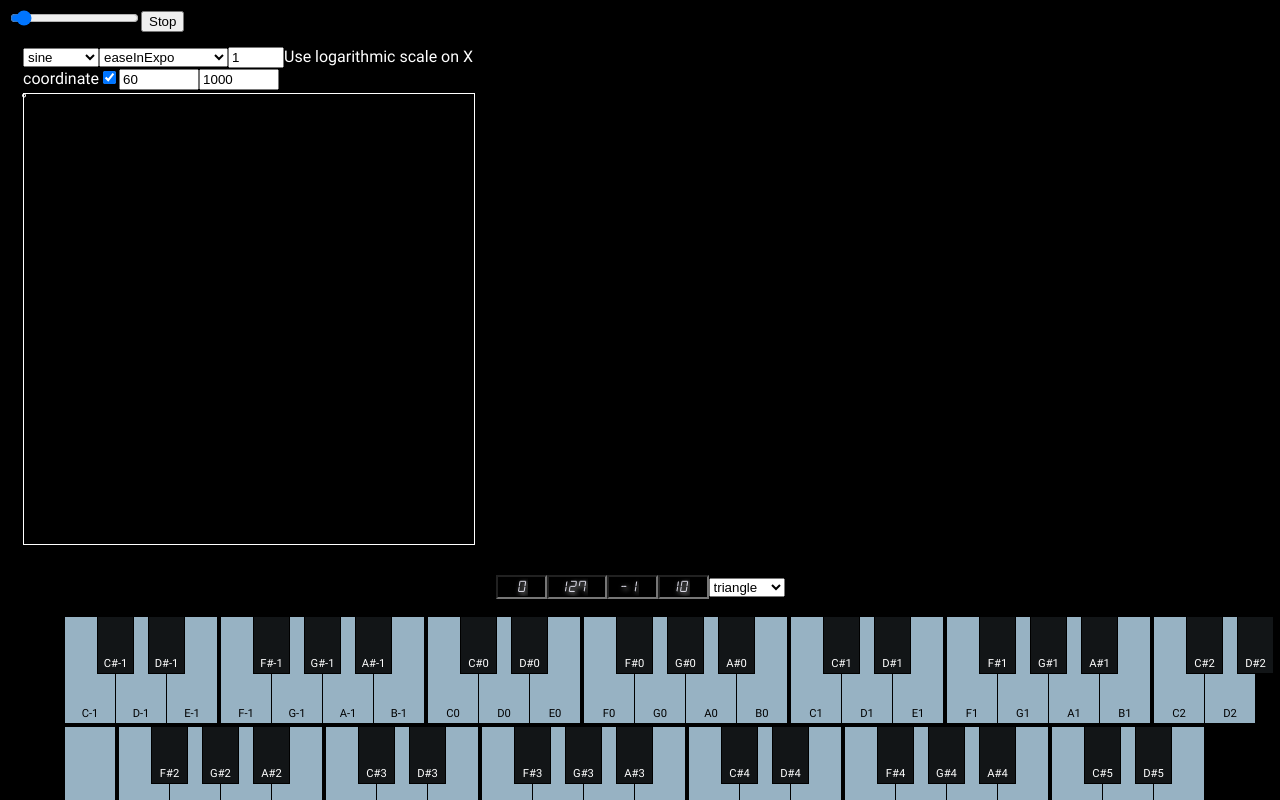
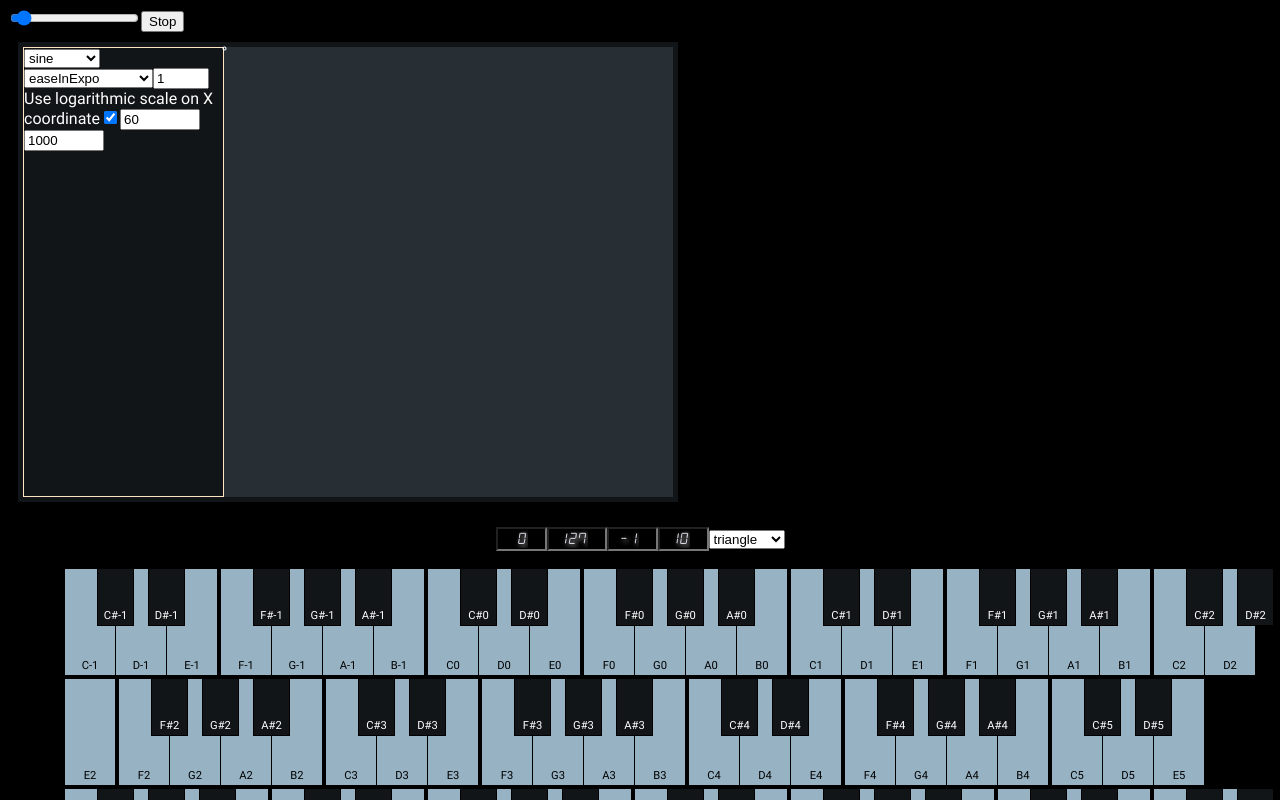
Before and after one commit to spacem/modular-synthesizer, an Angular app: page / in a window 1280 px wide. Shown: the top 800 px of the page. Built offline with nearby package versions, Linux system fonts and the light colour scheme.

Commit message:
Flexing the box for the Theremin component.

```diff
--- a/src/app/main-panel/modules/input-controllers/theremin/theremin.component.html
+++ b/src/app/main-panel/modules/input-controllers/theremin/theremin.component.html
@@ -1,4 +1,5 @@
-<div class="component-container">
+<section class="parameters">
+
 	<select title="Waveform type" [(ngModel)]="waveform" (ngModelChange)="setWaveform($event)">
 		<option *ngFor="let value of waveforms" [ngValue]="value" [selected]="value === waveform">{{value}}</option>
 	</select>
@@ -14,7 +15,8 @@
 	<input #minFrequencyInput title="Left frequency" type="number" min="0" max="24000" step="10" [(ngModel)]="minFrequency" (ngModelChange)="setMinFrequency($event)">
 	<input #maxFrequencyInput title="Right frequency" type="number" min="0" max="24000" step="10" [(ngModel)]="maxFrequency" (ngModelChange)="setMaxFrequency($event)">
 
-	<div #pad class="pad" (mousedown)="start()" (mouseup)="stop()" (touchstart)="start()" (touchend)="stop()" (mousemove)="onMouseMove($event)" (touchmove)="onTouchMove($event)">
-		<div #dot class="dot">°</div>
-	</div>
+</section>
+
+<div #pad class="pad" (mousedown)="start()" (mouseup)="stop()" (touchstart)="start()" (touchend)="stop()" (mousemove)="onMouseMove($event)" (touchmove)="onTouchMove($event)">
+	<div #dot class="dot">°</div>
 </div>
--- a/src/app/main-panel/modules/input-controllers/theremin/theremin.component.scss
+++ b/src/app/main-panel/modules/input-controllers/theremin/theremin.component.scss
@@ -1,56 +1,68 @@
-$size: 500px;
-$pad-size: $size - 50px;
+$height: 500px;
+$pad-size: 450px;
+$plain: #121517;
+$parameters-width: 200px;
 
-:host
-{
-	display:block;
-	padding:15px;
+$width: $pad-size + $parameters-width;
+
+:host {
+	margin: 10px;
+	position: relative;
+
+	max-width: $width;
+	max-height: $height;
+
+	border: $plain solid 5px;
+	display: flex;
+	flex-direction: row;
+	//flex-wrap: nowrap;
+	align-items: stretch;
+	align-content: stretch;
 }
 
-.component-container
-{
-	max-width: $size;
-	max-height: $size;
+.parameters {
+	border: bisque solid thin;
+	background: $plain;
+
+	order: 0;
+	width:$parameters-width;
 }
 
-.pad
-{
-	width:$pad-size;
-	height:$pad-size;
-	border:double thin white;
-	display: inline-block;
-	cursor:none;
+.pad {
+	order: 1;
+
+	width: $pad-size;
+	height: $pad-size;
+	background: lighten($plain,10);
+	cursor: none;
 }
 
-.dot{
-	position:relative;
-	top:0;
-	left:0;
-	color:white;
+.dot {
+	position: relative;
+	top: 0;
+	left: 0;
+	color: white;
 	user-select: none;
-	display:block;
-	margin-left:-3px;
-	margin-top:-4px;
-	max-width:10px;
-	max-height:10px;
+	display: block;
+	margin-left: -3px;
+	margin-top: -4px;
+	max-width: 10px;
+	max-height: 10px;
 }
 
-input[type=range][orient=vertical]
-{
+input[type=range][orient=vertical] {
 	writing-mode: bt-lr; /* IE */
 	-webkit-appearance: slider-vertical; /* WebKit */
 	width: 8px;
 	padding: 0 5px;
 }
 
-.xRange
-{
-	width:$pad-size;
+.xRange {
+	width: $pad-size;
 }
 
-input[type=range][orient=vertical].yRange
-{
-	display:inline-block;
-	height:$pad-size;
-	margin-left:5px;
+input[type=range][orient=vertical].yRange {
+	display: inline-block;
+	height: $pad-size;
+	margin-left: 5px;
 }
```
